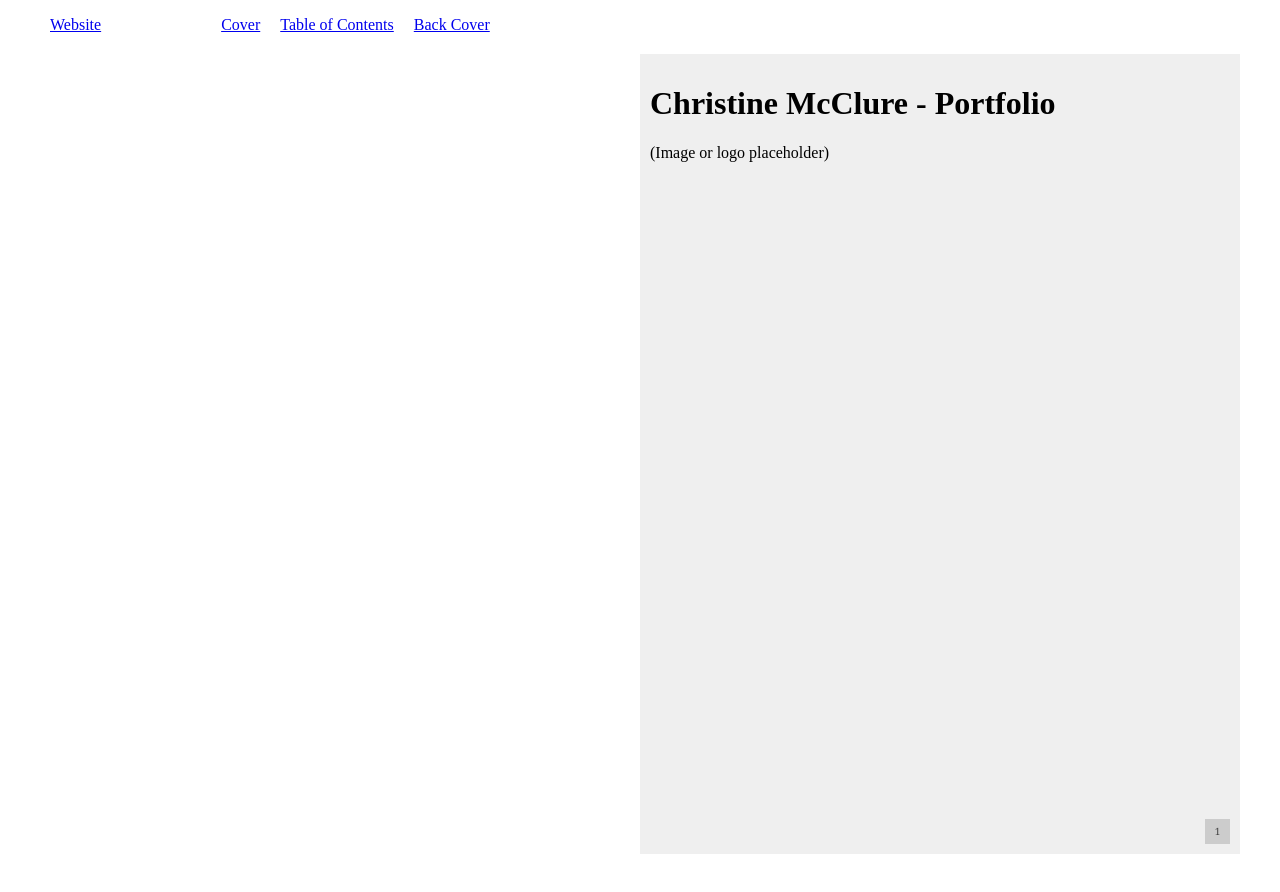
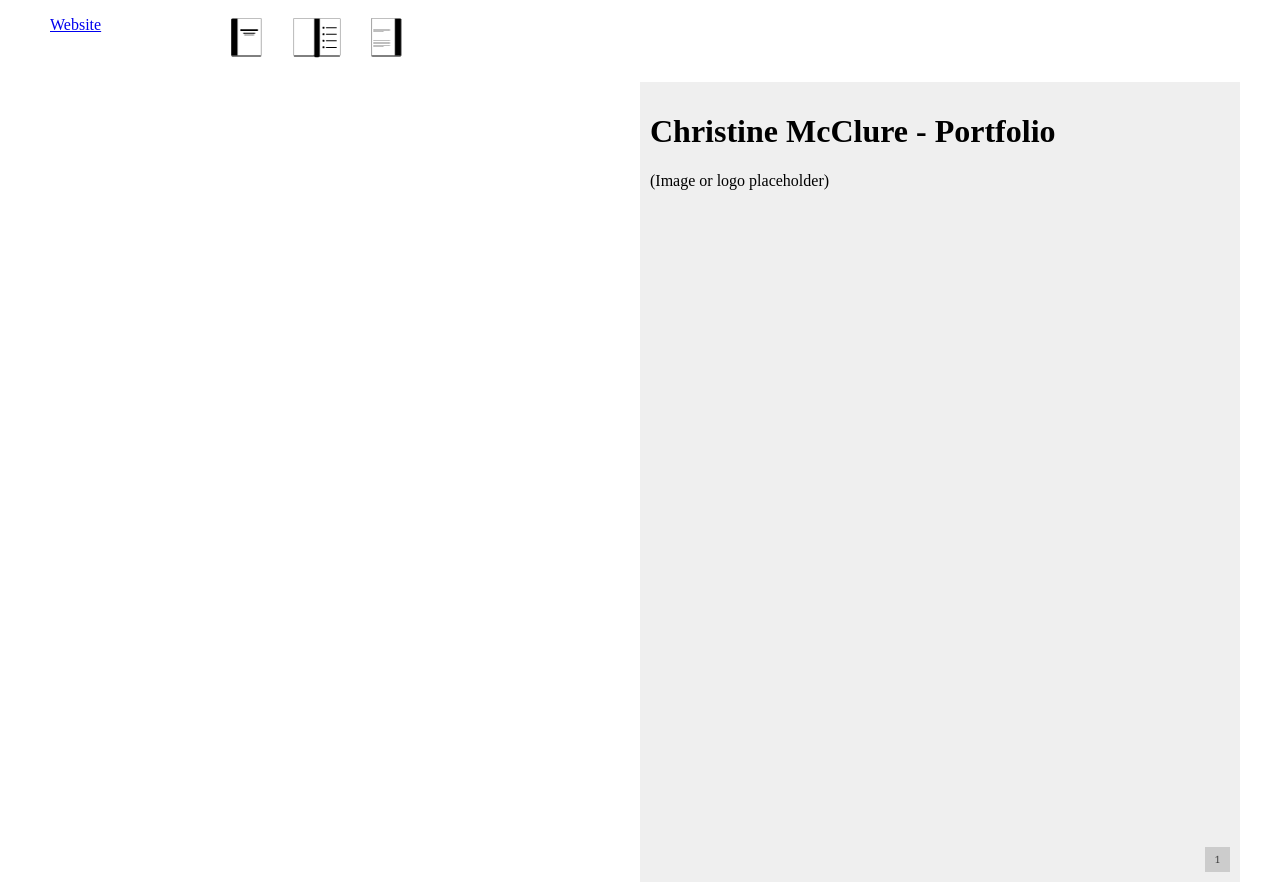
Before and after one commit to christinemcclure/html5site, a PHP site: page /com528project/index.php in a window 1280 px wide. Before the commit the page ends 854 px from the top, so only its background shows below. Run offline with PHP 8.4, Linux system fonts and the light colour scheme; some libraries are stand-ins or nearby versions.

Commit message:
added icons and hover text

```diff
--- a/com528project/index.php
+++ b/com528project/index.php
@@ -3,9 +3,9 @@
 <nav id="main">
   <ul>
     <li><a href="http://www.christinemcclure.com">Website</a></li>
-    <li><a href="#/page/1">Cover</a></li>
-    <li><a href="#/page/3">Table of Contents</a></li>
-    <li><a href="#/page/31">Back Cover</a></li>
+    <li><a title="Front Cover" href="#/page/1"><img src="images/ico-front.png" /></a></li>
+    <li><a title="Table of Contents" href="#/page/3"><img src="images/ico-toc.png" /></a></li>
+    <li><a title="Back Cover" href="#/page/31"><img src="images/ico-back.png" /></a></li>
 <!--        NOTE: This will need updating with each new page added. -->
   </ul>
 </nav>
```
Also changed, not shown: com528project/images/ico-back.png (added), com528project/images/ico-front.png (added), com528project/images/ico-toc.png (added).
